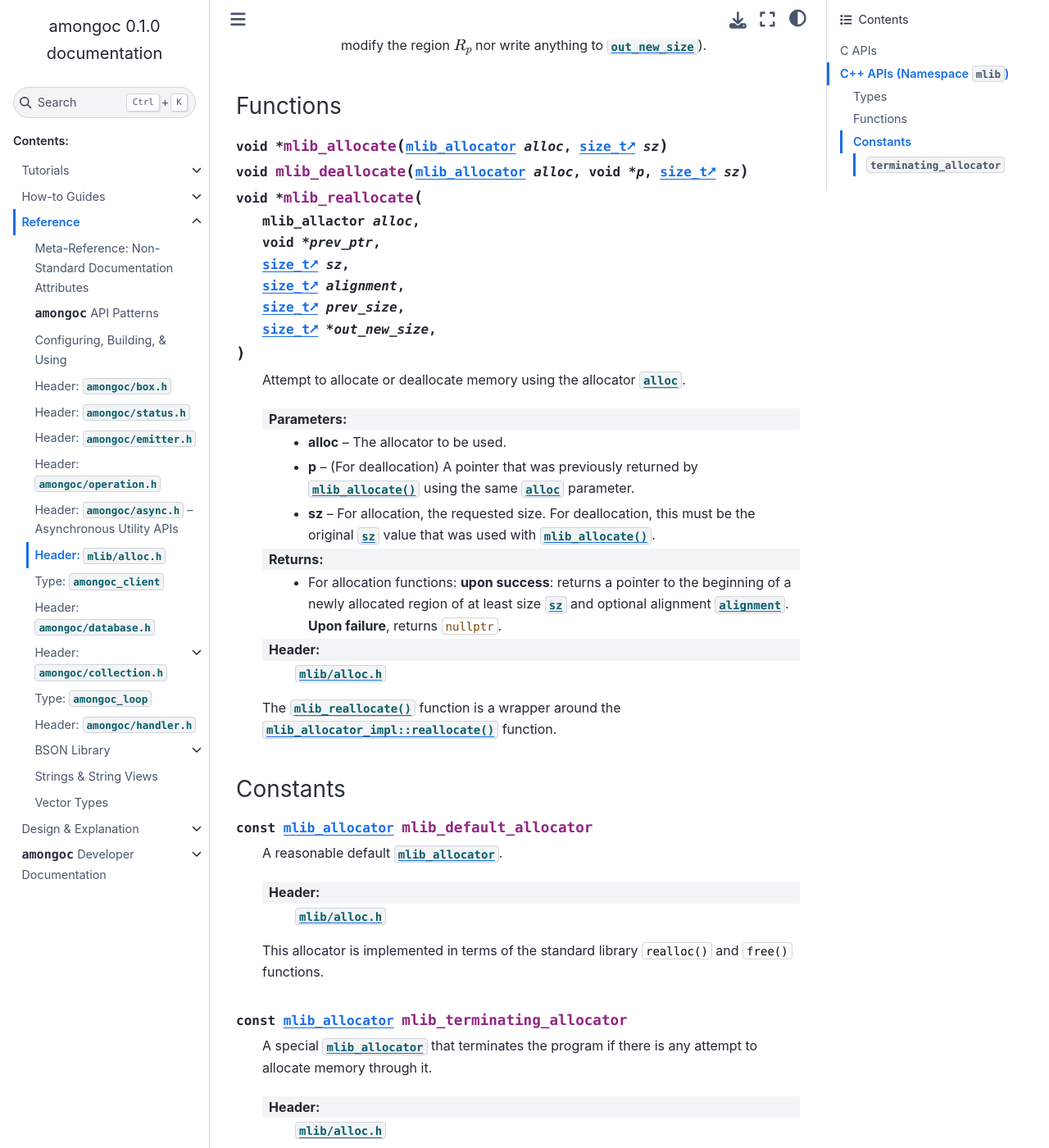
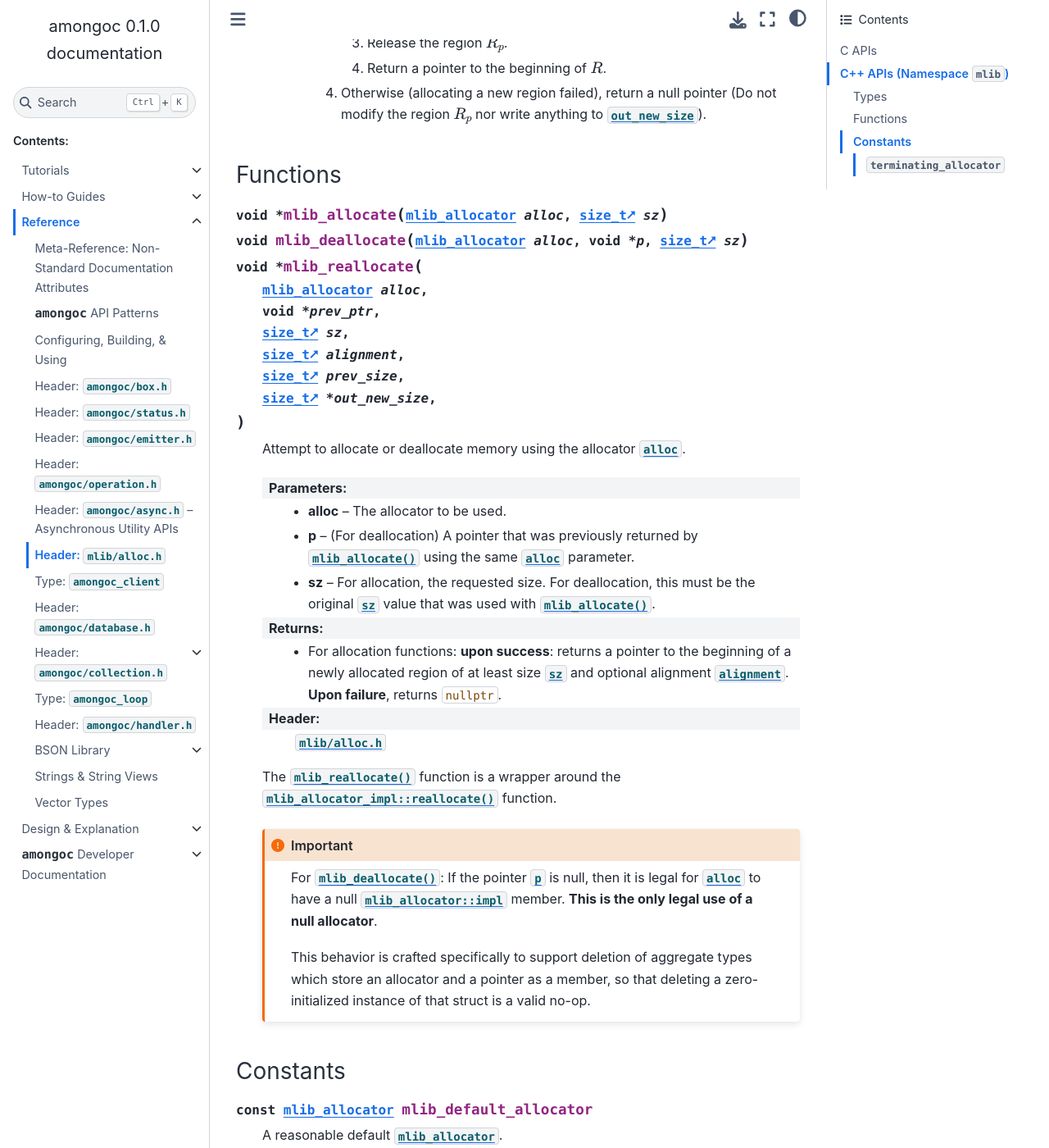
Before and after one commit to mongodb-labs/mongo-c-driver-async, a Sphinx documentation site: the page built from docs/ref/alloc.rst, in a window 1280 px wide and 1400 px high, scrolled down 3306 px. Shown: the whole window at 82% size. Built offline with Sphinx 7.4.7 and the Sphinx Book theme 1.1.4, drawn with Linux system fonts in a browser that asks for light colours; some of the changed text lies outside the part shown.

Commit message:
Support deallocate() on null allocators for null pointers

```diff
--- a/docs/ref/alloc.rst
+++ b/docs/ref/alloc.rst
@@ -19,6 +19,8 @@
   Provides support for customizing dynamic memory allocation.
 
   :header: |this-header|
+  :zero-initialized: A |zero-initialized| `mlib_allocator` is not valid for
+    **any operation** *except* with `mlib_deallocate` of a null pointer.
 
   Many |amongoc| APIs accept an `mlib_allocator` parameter, or otherwise consult
   other objects that carry an `mlib_allocator` (e.g. `amongoc_loop` has an
@@ -146,7 +148,7 @@
 .. function::
   void* mlib_allocate(mlib_allocator alloc, size_t sz)
   void mlib_deallocate(mlib_allocator alloc, void* p, size_t sz)
-  void* mlib_reallocate(mlib_allactor alloc, void* prev_ptr, size_t sz, size_t alignment, size_t prev_size, size_t* out_new_size)
+  void* mlib_reallocate(mlib_allocator alloc, void* prev_ptr, size_t sz, size_t alignment, size_t prev_size, size_t* out_new_size)
 
   Attempt to allocate or deallocate memory using the allocator `alloc`.
 
@@ -159,11 +161,20 @@
     - For allocation functions: **upon success**: returns a pointer to the
       beginning of a newly allocated region of at least size `sz` and optional
       alignment `alignment`. **Upon failure**, returns :cpp:`nullptr`.
-
   :header: |this-header|
 
   The `mlib_reallocate` function is a wrapper around the
   `mlib_allocator_impl::reallocate` function.
+
+  .. important::
+
+    For `mlib_deallocate`: If the pointer `p` is null, then it is legal for
+    `alloc` to have a null `mlib_allocator::impl` member. **This is the only
+    legal use of a null allocator**.
+
+    This behavior is crafted specifically to support deletion of aggregate types
+    which store an allocator and a pointer as a member, so that deleting a
+    zero-initialized instance of that struct is a valid no-op.
 
 
 Constants
```
Also changed, not shown: 1 other file.
